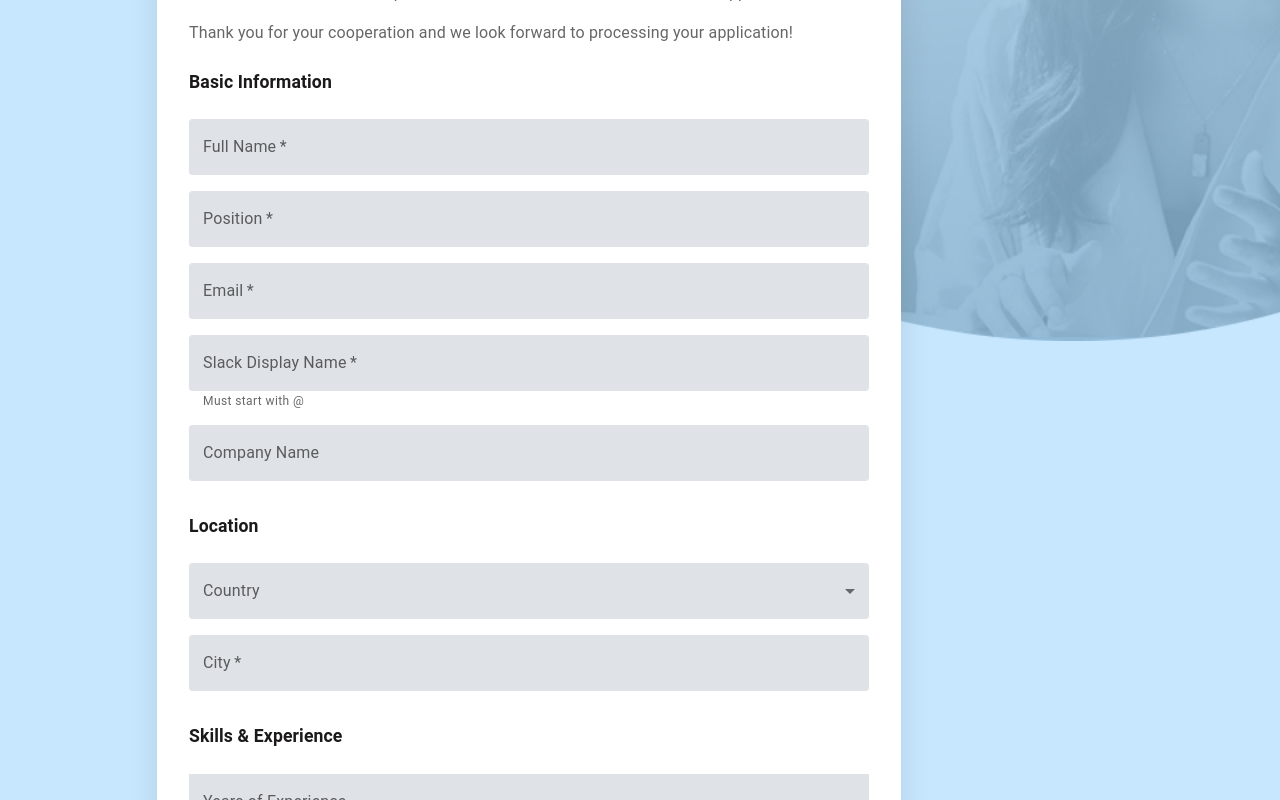
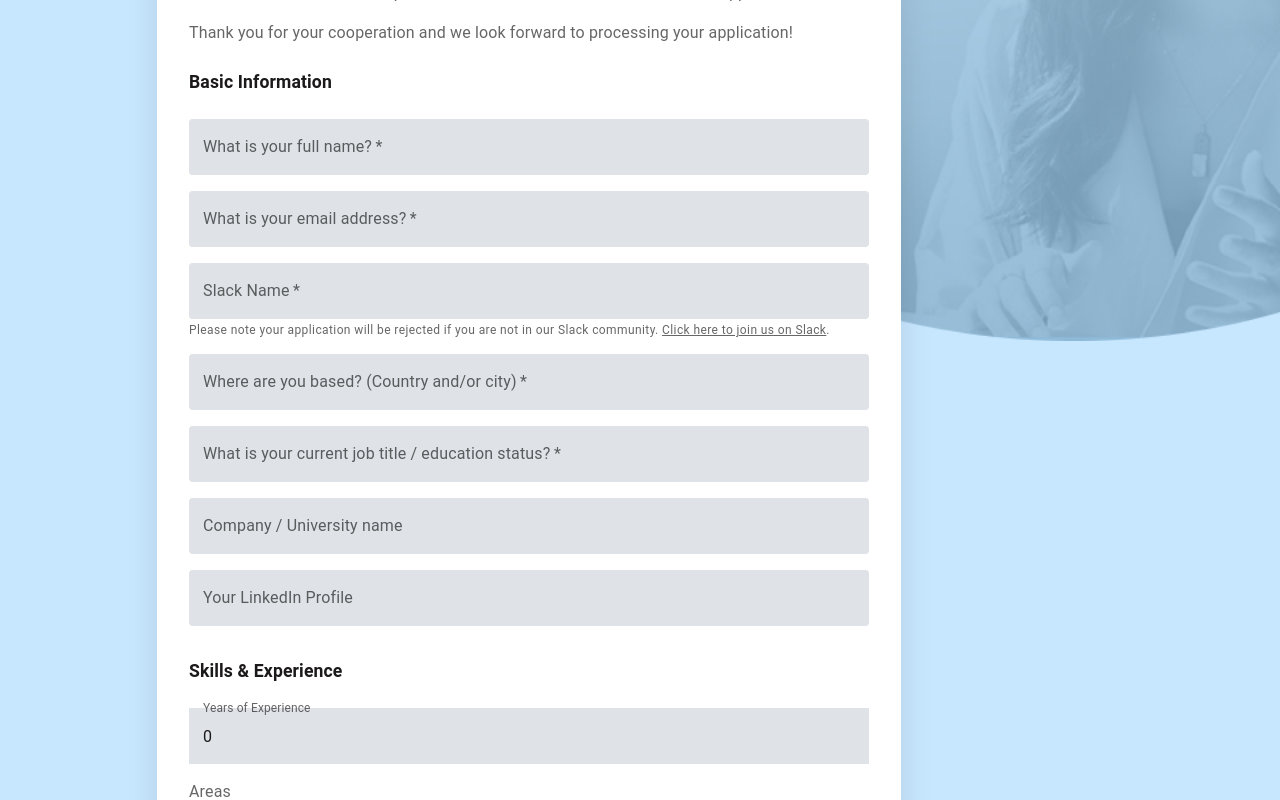
Before and after one commit to Women-Coding-Community/wcc-frontend, a Next.js app: page /mentorship/mentee-registration in a window 1280 px wide. Shown: the part 600-1400 px from the top of the page. Built offline with nearby package versions, Linux system fonts and the light colour scheme.

Commit message:
feat: update the mentee basic information based on Google form

```diff
--- a/src/components/forms/MenteeFormLayout.tsx
+++ b/src/components/forms/MenteeFormLayout.tsx
@@ -3,7 +3,7 @@ import React, { ReactNode } from 'react';
 
 interface MenteeFormLayoutProps {
   title: string;
-  description?: string;
+  description?: ReactNode;
   children: ReactNode;
 }
 
@@ -83,11 +83,7 @@ const MenteeFormLayout: React.FC<MenteeFormLayoutProps> = ({
                 Indicates a required field
               </Typography>
             </Box>
-            {description && (
-              <Typography variant="body1" color="text.secondary" sx={{ mt: 2 }}>
-                {description}
-              </Typography>
-            )}
+            {description && <Box sx={{ mt: 2 }}>{description}</Box>}
           </Box>
           {children}
         </Paper>
--- a/src/pages/mentorship/mentee-registration.tsx
+++ b/src/pages/mentorship/mentee-registration.tsx
@@ -38,17 +38,25 @@ const MenteeRegistrationPage = () => {
   });
 
   const onSubmit = async (data: MenteeFormData) => {
+    const networkLinks = data.network || [];
+    if (data.linkedInProfile) {
+      networkLinks.push({
+        type: 'LINKEDIN' as const,
+        link: data.linkedInProfile,
+      });
+    }
+
     const payload = {
       mentee: {
         fullName: data.fullName,
         position: data.position,
         email: data.email,
         slackDisplayName: data.slackDisplayName,
-        country: data.country,
+        country: data.country || { countryCode: '', countryName: '' },
         city: data.city,
         companyName: data.companyName || '',
         images: [],
-        network: data.network || [],
+        network: networkLinks,
         profileStatus: 'ACTIVE',
         skills: data.skills,
         spokenLanguages: data.spokenLanguages,
@@ -62,31 +70,6 @@ const MenteeRegistrationPage = () => {
     console.log('Form payload:', payload);
     await new Promise((resolve) => setTimeout(resolve, 2000));
   };
-
-  const countries = [
-    {
-      value: { countryCode: 'US', countryName: 'United States' },
-      label: 'United States',
-    },
-    { value: { countryCode: 'CA', countryName: 'Canada' }, label: 'Canada' },
-    {
-      value: { countryCode: 'GB', countryName: 'United Kingdom' },
-      label: 'United Kingdom',
-    },
-    {
-      value: { countryCode: 'AU', countryName: 'Australia' },
-      label: 'Australia',
-    },
-    { value: { countryCode: 'DE', countryName: 'Germany' }, label: 'Germany' },
-    { value: { countryCode: 'FR', countryName: 'France' }, label: 'France' },
-    { value: { countryCode: 'IT', countryName: 'Italy' }, label: 'Italy' },
-    { value: { countryCode: 'ES', countryName: 'Spain' }, label: 'Spain' },
-    {
-      value: { countryCode: 'NL', countryName: 'Netherlands' },
-      label: 'Netherlands',
-    },
-    { value: { countryCode: 'BE', countryName: 'Belgium' }, label: 'Belgium' },
-  ];
 
   const spokenLanguages = [
     { value: 'English', label: 'English' },
@@ -230,18 +213,8 @@ const MenteeRegistrationPage = () => {
               <TextField
                 name="fullName"
                 control={control}
-                label="Full Name"
+                label="What is your full name?"
                 placeholder="Enter your full name"
-                required
-              />
-            </Box>
-
-            <Box sx={{ mb: 2 }}>
-              <TextField
-                name="position"
-                control={control}
-                label="Position"
-                placeholder="e.g. Frontend Developer, Software Engineer"
                 required
               />
             </Box>
@@ -250,7 +223,7 @@ const MenteeRegistrationPage = () => {
               <TextField
                 name="email"
                 control={control}
-                label="Email"
+                label="What is your email address?"
                 type="email"
                 placeholder="Enter your email address"
                 required
@@ -261,10 +234,49 @@ const MenteeRegistrationPage = () => {
               <TextField
                 name="slackDisplayName"
                 control={control}
-                label="Slack Display Name"
+                label="Slack Name"
                 placeholder="@yourname"
                 required
-                helperText="Must start with @"
+              />
+              <Typography
+                variant="caption"
+                color="text.secondary"
+                sx={{ mt: 0.5, display: 'block' }}
+              >
+                Please note your application will be rejected if you are not in
+                our Slack community.{' '}
+                <NextLink
+                  href="https://womencodingcommunity.slack.com/signup#/domain-signup"
+                  target="_blank"
+                  rel="noopener noreferrer"
+                  style={{
+                    color: 'inherit',
+                    textDecoration: 'underline',
+                  }}
+                >
+                  Click here to join us on Slack
+                </NextLink>
+                .
+              </Typography>
+            </Box>
+
+            <Box sx={{ mb: 2 }}>
+              <TextField
+                name="city"
+                control={control}
+                label="Where are you based? (Country and/or city)"
+                placeholder="Enter your country and/or city"
+                required
+              />
+            </Box>
+
+            <Box sx={{ mb: 2 }}>
+              <TextField
+                name="position"
+                control={control}
+                label="What is your current job title / education status?"
+                placeholder="e.g. Frontend Developer, Software Engineer, Student"
+                required
               />
             </Box>
 
@@ -272,81 +284,18 @@ const MenteeRegistrationPage = () => {
               <TextField
                 name="companyName"
                 control={control}
-                label="Company Name"
-                placeholder="Enter your company name (optional)"
-              />
-            </Box>
-          </Box>
-
-          <Box sx={{ mb: 4 }}>
-            <Typography
-              variant="h6"
-              component="h2"
-              gutterBottom
-              sx={{ fontWeight: 600, mb: 3 }}
-            >
-              Location
-            </Typography>
-
-            <Box sx={{ mb: 2 }}>
-              <Controller
-                name="country"
-                control={control}
-                render={({ field, fieldState: { error } }) => (
-                  <FormControl fullWidth error={!!error}>
-                    <InputLabel>Country</InputLabel>
-                    <MuiSelect
-                      {...field}
-                      label="Country"
-                      value={
-                        field.value?.countryCode
-                          ? JSON.stringify(field.value)
-                          : ''
-                      }
-                      onChange={(e) => {
-                        const selectedCountry = countries.find(
-                          (c) => JSON.stringify(c.value) === e.target.value,
-                        );
-                        field.onChange(selectedCountry?.value || null);
-                      }}
-                      sx={{
-                        backgroundColor: 'rgba(223, 227, 231, 1)',
-                        '& .MuiOutlinedInput-notchedOutline': {
-                          borderColor: 'rgba(223, 227, 231, 1)',
-                        },
-                        '&:hover .MuiOutlinedInput-notchedOutline': {
-                          borderColor: 'rgba(223, 227, 231, 1)',
-                        },
-                        '&.Mui-focused .MuiOutlinedInput-notchedOutline': {
-                          borderColor: 'rgba(223, 227, 231, 1)',
-                        },
-                      }}
-                    >
-                      <MenuItem value="">
-                        <em>Select Country</em>
-                      </MenuItem>
-                      {countries.map((country) => (
-                        <MenuItem
-                          key={country.value.countryCode}
-                          value={JSON.stringify(country.value)}
-                        >
-                          {country.label}
-                        </MenuItem>
-                      ))}
-                    </MuiSelect>
-                    {error && <FormHelperText>{error.message}</FormHelperText>}
-                  </FormControl>
-                )}
+                label="Company / University name"
+                placeholder="Enter your company or university name"
               />
             </Box>
 
             <Box sx={{ mb: 2 }}>
               <TextField
-                name="city"
+                name="linkedInProfile"
                 control={control}
-                label="City"
-                placeholder="Enter your city"
-                required
+                label="Your LinkedIn Profile"
+                placeholder="https://www.linkedin.com/in/yourprofile"
+                type="url"
               />
             </Box>
           </Box>
--- a/src/schemas/menteeSchema.ts
+++ b/src/schemas/menteeSchema.ts
@@ -1,31 +1,90 @@
 import { z } from 'zod';
 
+const countrySchema = z.object({
+  countryCode: z.string().min(2, 'Country code is required'),
+  countryName: z.string().min(1, 'Country name is required'),
+});
+
+const networkSchema = z.object({
+  type: z.enum(['LINKEDIN', 'GITHUB', 'WEBSITE', 'MEDIUM', 'TWITTER']),
+  link: z.string().url('Please enter a valid URL'),
+});
+
+const skillsSchema = z.object({
+  yearsExperience: z.number().min(0).max(50),
+  areas: z
+    .array(
+      z.enum([
+        'FRONTEND',
+        'BACKEND',
+        'DEVOPS',
+        'FULLSTACK',
+        'DATA',
+        'MOBILE',
+        'OTHER',
+      ]),
+    )
+    .min(1, 'Select at least one area'),
+  languages: z
+    .array(z.string())
+    .min(1, 'Select at least one programming language'),
+  mentorshipFocus: z.array(z.string()).min(1, 'Select at least one focus area'),
+});
+
+const applicationSchema = z.object({
+  mentorId: z.number().positive(),
+  priorityOrder: z.number().min(1).max(3),
+});
+
 export const menteeFormSchema = z.object({
-  name: z.string().min(2, 'Name must be at least 2 characters'),
+  fullName: z.string().min(2, 'Name must be at least 2 characters'),
+  position: z.string().min(1, 'Position is required'),
   email: z.string().email('Please enter a valid email address'),
-  country: z.string().min(1, 'Please select your country'),
-  city: z.string().min(1, 'Please select your city'),
-  languages: z.array(z.string()).min(1, 'Please select at least one language'),
-  otherLanguage: z.string().optional(),
-  textAreaField: z.string().min(10, 'Please provide more details').optional(),
-  textField1: z.string().min(1, 'This field is required'),
-  textField2: z.string().min(1, 'This field is required'),
-  radioOption: z.enum(['option-one', 'option-two', 'option-three']),
-  textField3: z.string().min(1, 'This field is required'),
+  slackDisplayName: z
+    .string()
+    .min(1, 'Slack display name is required')
+    .regex(/^@/, 'Slack name must start with @'),
+  companyName: z.string().optional(),
+  country: countrySchema.optional(),
+  city: z.string().min(1, 'Please enter your city'),
+  linkedInProfile: z
+    .string()
+    .url('Please enter a valid LinkedIn URL')
+    .optional(),
+  skills: skillsSchema,
+  spokenLanguages: z
+    .array(z.string())
+    .min(1, 'Select at least one spoken language'),
+  bio: z.string().min(50, 'Bio must be at least 50 characters'),
+  network: z.array(networkSchema).optional(),
+  mentorshipType: z.literal('LONG-TERM'),
+  cycleYear: z.number().min(2024).max(2030),
+  applications: z
+    .array(applicationSchema)
+    .max(3, 'Maximum 3 mentor selections'),
 });
 
 export type MenteeFormData = z.infer<typeof menteeFormSchema>;
 
 export const menteeFormDefaultValues: Partial<MenteeFormData> = {
-  name: '',
+  fullName: '',
+  position: '',
   email: '',
-  country: '',
+  slackDisplayName: '',
+  companyName: '',
+  country: { countryCode: '', countryName: '' },
   city: '',
-  languages: [],
-  otherLanguage: '',
-  textAreaField: '',
-  textField1: '',
-  textField2: '',
-  radioOption: undefined,
-  textField3: '',
+  linkedInProfile: '',
+  skills: {
+    yearsExperience: 0,
+    areas: [],
+    languages: [],
+    mentorshipFocus: [],
+  },
+  spokenLanguages: [],
+  bio: '',
+  network: [],
+  mentorshipType: 'LONG-TERM',
+  cycleYear: new Date().getFullYear(),
+  applications: [],
 };
```
